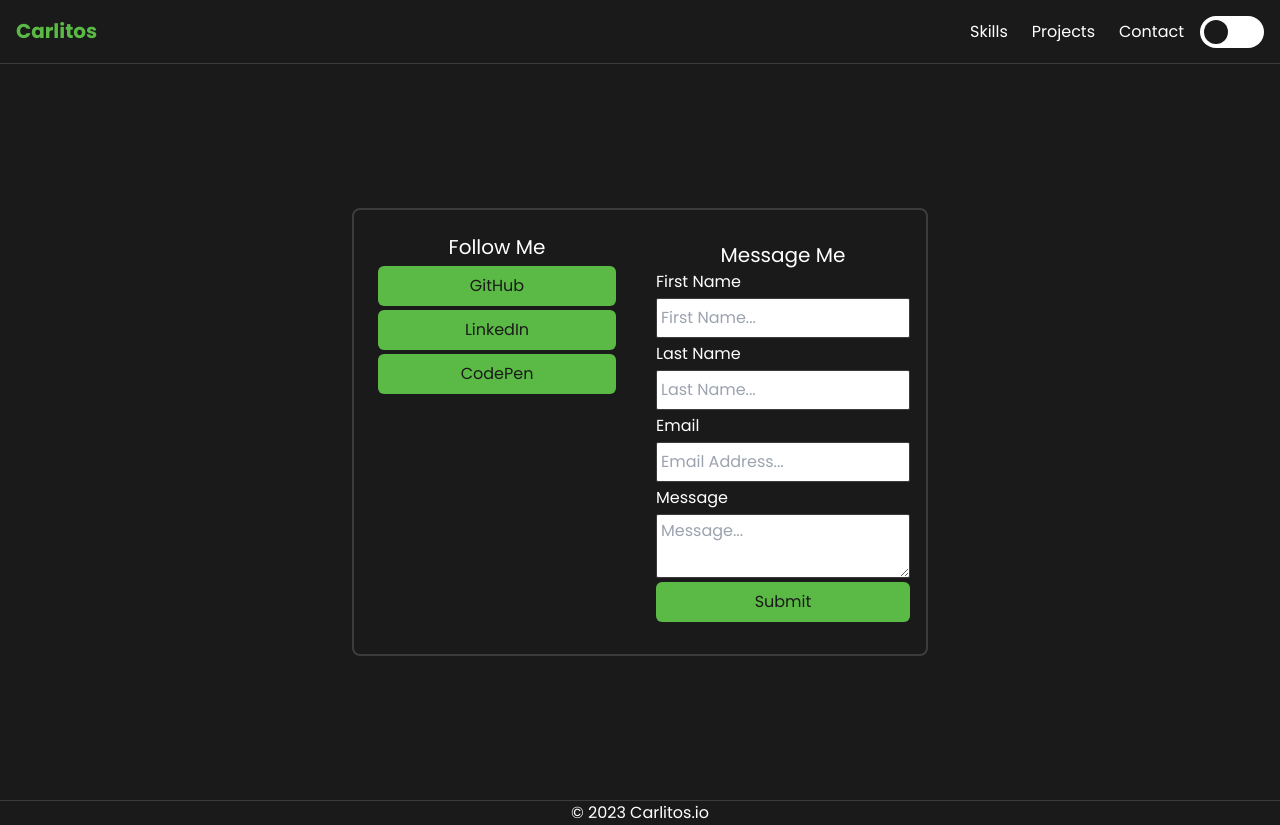
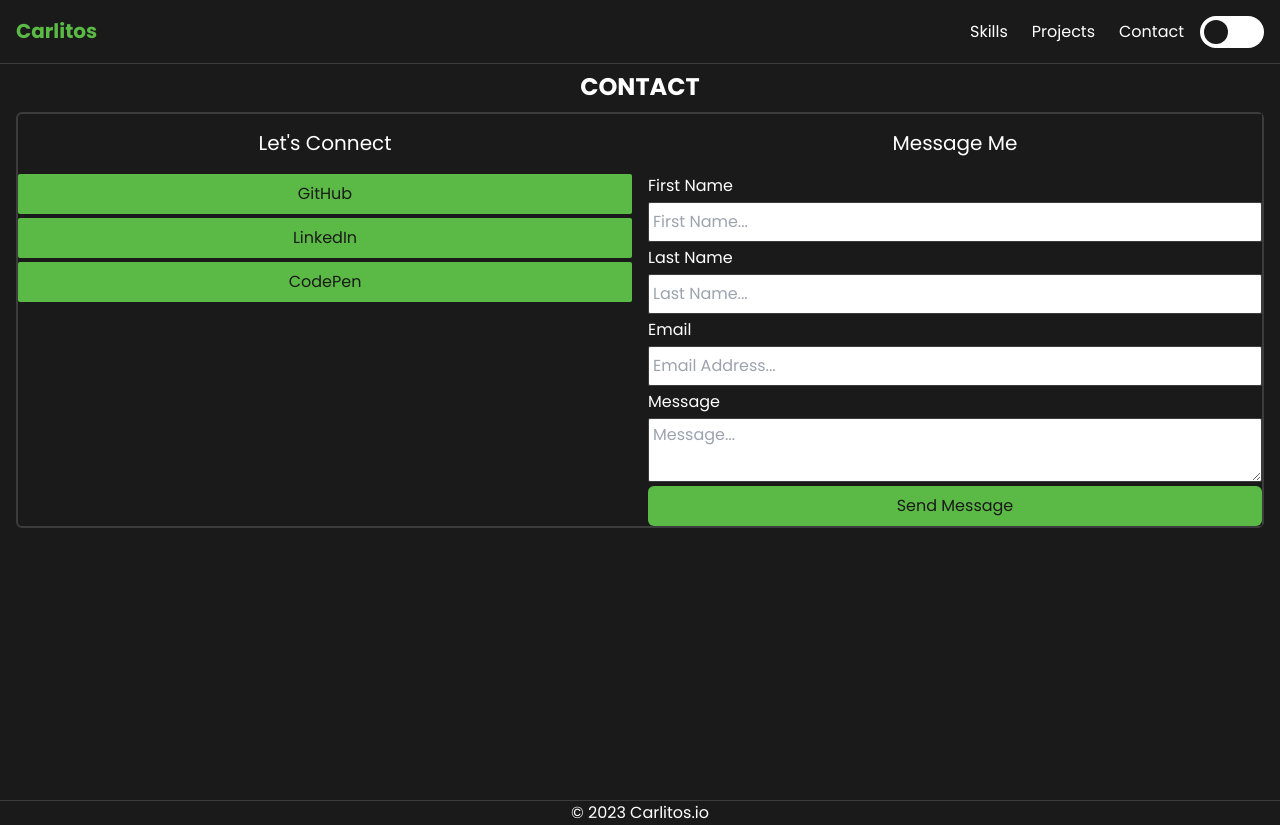
Before and after one commit to cvalderrama1991/carlitos.io, a Next.js app: page /contact in a window 1280 px wide. Built offline with nearby package versions, Linux system fonts and the light colour scheme.

Commit message:
adjusted the width in the contact page sections

```diff
--- a/src/app/contact/page.tsx
+++ b/src/app/contact/page.tsx
@@ -1,6 +1,7 @@
 import React from 'react';
 import { Metadata } from 'next';
 import ContactForm from '@/components/ContactForm';
+import ConnectLinks from '@/components/ConnectLinks';
 
 export const metadata: Metadata = {
   title: 'Carlitos.io | Contact',
@@ -9,40 +10,10 @@ export const metadata: Metadata = {
 
 export default function Contact() {
   return (
-    <div className='pt-16 px-4 min-h-screen flex items-center justify-center'>
-      <div className='w-full max-w-xl mx-auto border-2 border-primary-border py-2 rounded-lg flex flex-col md:flex-row'>
-        <section className='max-w-sm mx-auto w-full p-4'>
-          <p className='text-xl text-primary-text text-center'>Follow Me</p>
-          <ul>
-            <li>
-              <a
-                href='https://github.com/cvalderrama1991'
-                target='_blank'
-                className='bg-primary-green text-secondary-text p-2 mt-1 mx-2 block text-center rounded-md'
-              >
-                GitHub
-              </a>
-            </li>
-            <li>
-              <a
-                href='https://www.linkedin.com/in/carlos-valderrama-b92376240/'
-                target='_blank'
-                className='bg-primary-green text-secondary-text p-2 mt-1 mx-2 block text-center rounded-md'
-              >
-                LinkedIn
-              </a>
-            </li>
-            <li>
-              <a
-                href='https://codepen.io/valdeca'
-                target='_blank'
-                className='bg-primary-green text-secondary-text p-2 mt-1 mx-2 block text-center rounded-md'
-              >
-                CodePen
-              </a>
-            </li>
-          </ul>
-        </section>
+    <div className='pt-16 px-4 min-h-screen'>
+      <h2 className='font-poppins-bold text-center text-2xl my-2'>CONTACT</h2>
+      <div className='border-primary-border border-2 rounded-md w-full max-w-7xl mx-auto flex flex-wrap md:flex-nowrap gap-4'>
+        <ConnectLinks />
         <ContactForm />
       </div>
     </div>
--- /dev/null
+++ b/src/components/ConnectLinks.tsx
@@ -0,0 +1,38 @@
+import React from 'react';
+
+export default function ConnectLinks() {
+  return (
+    <section className='w-full'>
+      <p className='text-xl text-primary-text text-center my-4'>Let&apos;s Connect</p>
+      <ul>
+        <li>
+          <a
+            href='https://github.com/cvalderrama1991'
+            target='_blank'
+            className='bg-primary-green text-secondary-text p-2 my-1 block text-center rounded-sm'
+          >
+            GitHub
+          </a>
+        </li>
+        <li>
+          <a
+            href='https://www.linkedin.com/in/carlos-valderrama-b92376240/'
+            target='_blank'
+            className='bg-primary-green text-secondary-text p-2 my-1 block text-center rounded-sm'
+          >
+            LinkedIn
+          </a>
+        </li>
+        <li>
+          <a
+            href='https://codepen.io/valdeca'
+            target='_blank'
+            className='bg-primary-green text-secondary-text p-2 my-1 block text-center rounded-sm'
+          >
+            CodePen
+          </a>
+        </li>
+      </ul>
+    </section>
+  );
+}
--- a/src/components/ContactForm.tsx
+++ b/src/components/ContactForm.tsx
@@ -78,16 +78,16 @@ export default function ContactForm() {
         return message;
       }
     } else {
-      setErrors((prev) => ({ ...prev, firstName: 'First name cannot be blank!' }));
-      setErrors((prev) => ({ ...prev, lastName: 'Last name cannot be blank!' }));
-      setErrors((prev) => ({ ...prev, email: 'Email name cannot be blank!' }));
-      setErrors((prev) => ({ ...prev, message: 'Message name cannot be blank!' }));
+      setErrors((prev) => ({ ...prev, firstName: 'First name is required!' }));
+      setErrors((prev) => ({ ...prev, lastName: 'Last name is required!' }));
+      setErrors((prev) => ({ ...prev, email: 'Email name is required!' }));
+      setErrors((prev) => ({ ...prev, message: 'Message name is required!' }));
       setLoading(false);
     }
   }
   return (
-    <section className='bg-primary-bg w-full max-w-sm mx-auto p-4 my-2 rounded-lg'>
-      <p className='text-xl text-center'>Message Me</p>
+    <section className='bg-primary-bg w-full'>
+      <p className='text-xl text-primary-text text-center my-4'>Message Me</p>
       <form onSubmit={handleSubmit}>
         <div className='mb-1'>
           <label htmlFor='firstName' className='block mb-1'>
@@ -153,8 +153,12 @@ export default function ContactForm() {
           />
           <p className='text-red-500 block text-center mt-1'>{errors.message}</p>
         </div>
-        <button type='submit' className='bg-primary-green text-secondary-text h-10 w-full rounded-md'>
-          {loading ? 'Submitting...' : 'Submit'}
+        <button
+          type='submit'
+          className='bg-primary-green text-secondary-text h-10 w-full rounded-md'
+          disabled={loading}
+        >
+          {loading ? 'Sending Message...' : 'Send Message'}
         </button>
       </form>
     </section>
```
